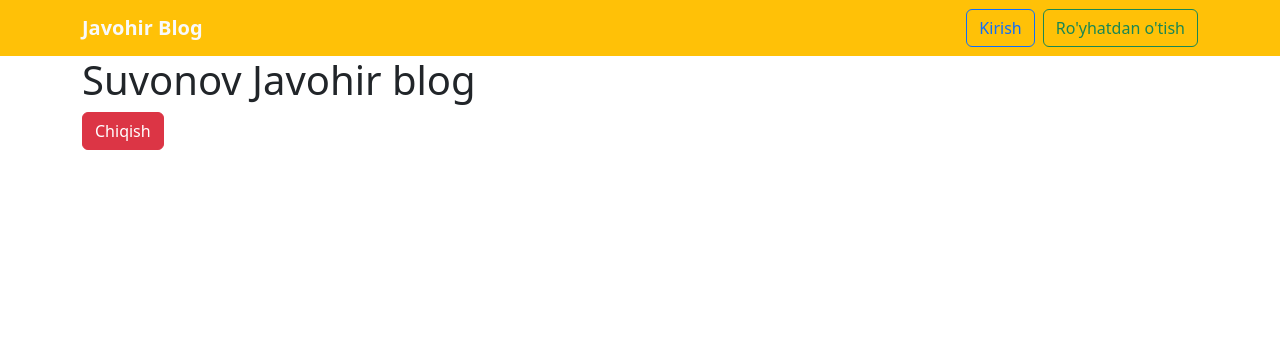
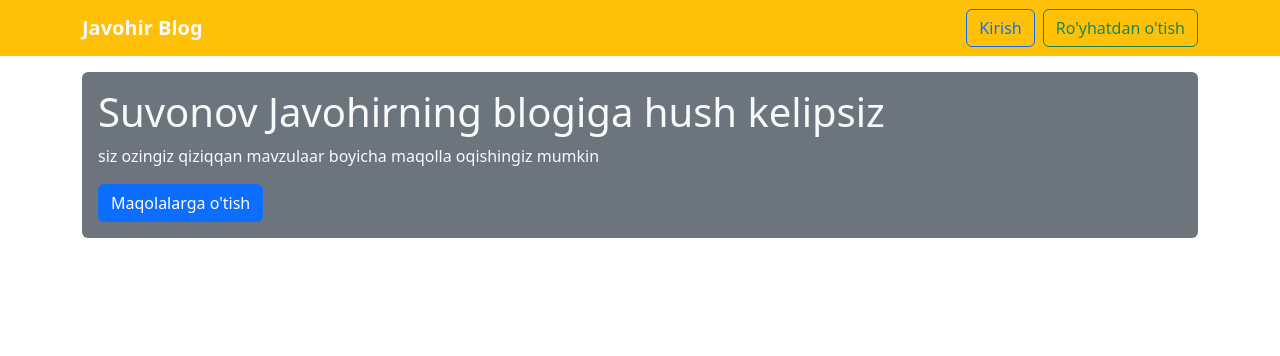
Before and after one commit to javohir-tech/Blog, a Django app: page / in a window 1280 px wide. Shown: the top 356 px of the page. Run offline with Django 5.2, Linux system fonts and the light colour scheme.

Commit message:
home page update

```diff
--- a/templates/home.html
+++ b/templates/home.html
@@ -1,11 +1,9 @@
 {% extends "base.html" %}
 
 {%block content%}
-
-<h1>Suvonov Javohir blog</h1>
-{{user.username}}
-<form method="post" action="{% url 'logout' %}">
-    {%csrf_token%}
-    <button type="submit" class="btn btn-danger" >Chiqish</button>
-</form>
+<div class="bg-secondary rounded mt-3 text-light p-3">
+    <h1>Suvonov Javohirning blogiga hush kelipsiz</h1>
+    <p>siz ozingiz qiziqqan mavzulaar boyicha maqolla oqishingiz mumkin</p>
+    <a href="{%url 'articles' %}" class="btn btn-primary">Maqolalarga o'tish</a>
+</div>
 {% endblock %}
```
